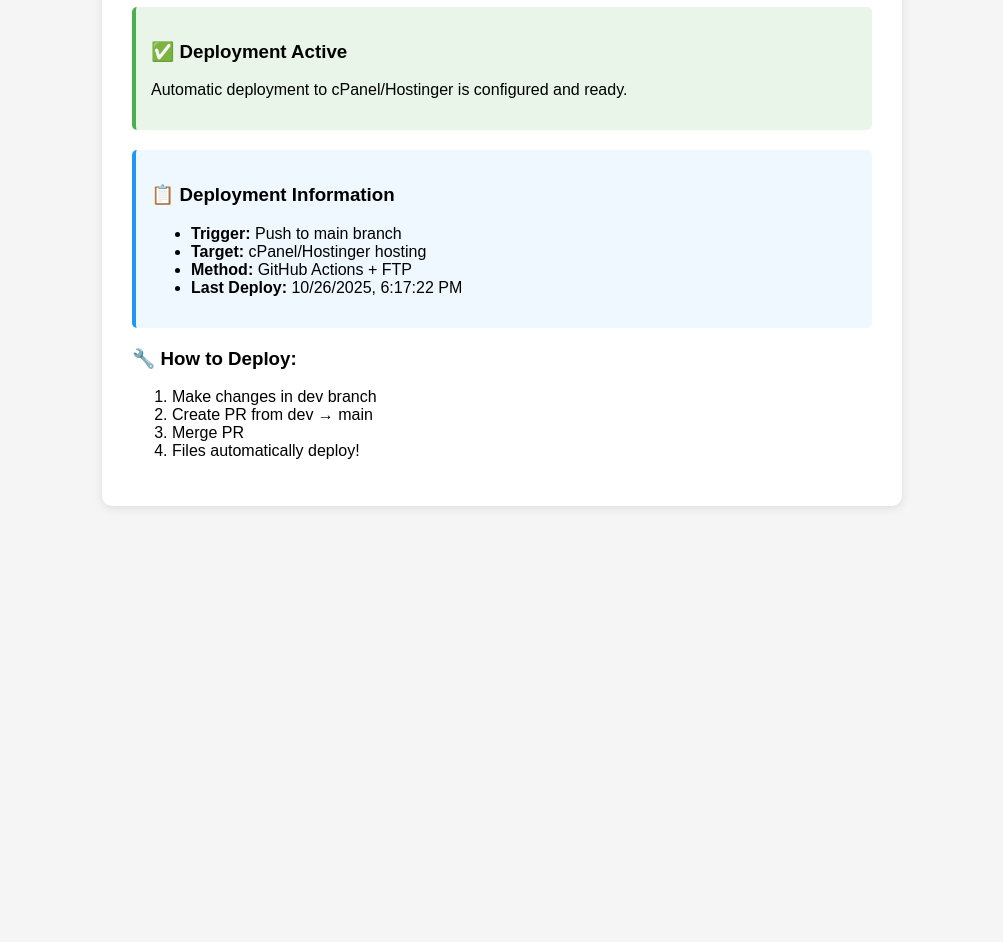
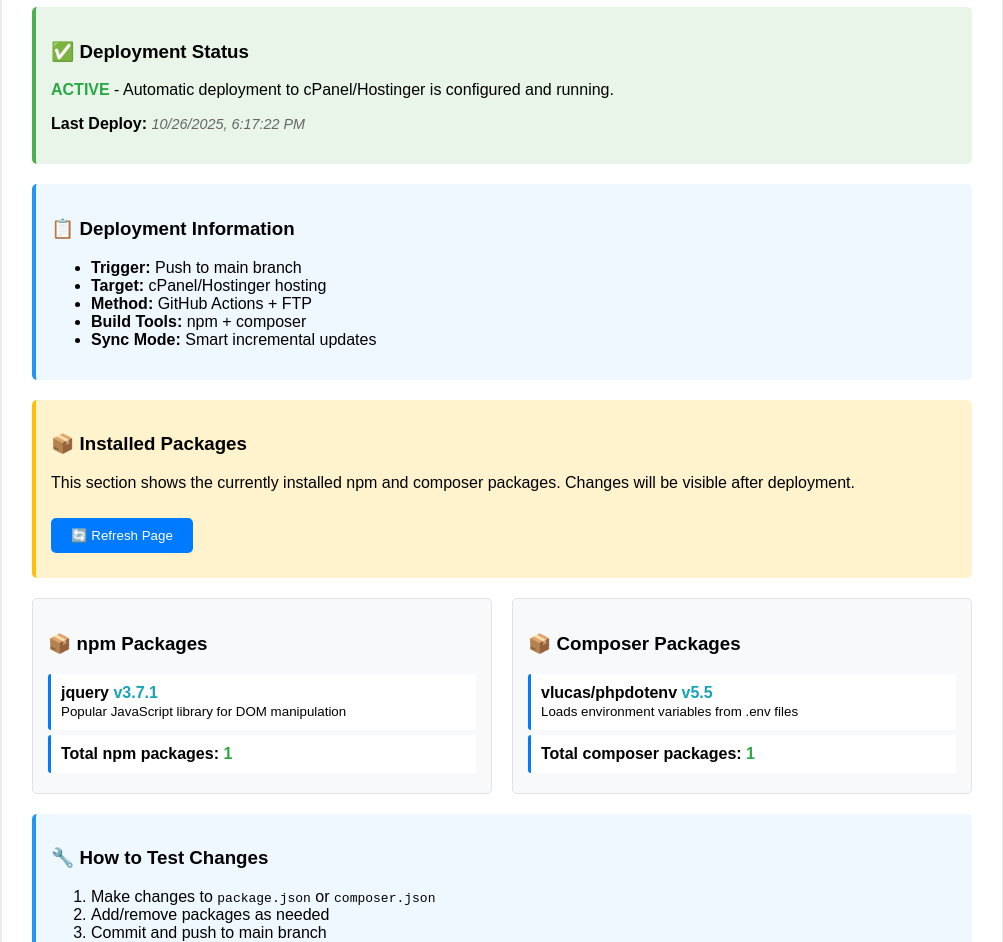
Before and after one commit to sachinayon/sample-auto-deploy-github, a website: page index.html in a window 1280 px wide. Shown: the part 124-1066 px from the top of the page, without its empty margins (138-1141 px from the left). Before the commit the page ends 800 px from the top, so only its background shows below. Drawn offline with Linux system fonts and the light colour scheme.

Commit message:
updated the index page content

```diff
--- a/index.html
+++ b/index.html
@@ -3,11 +3,11 @@
 <head>
     <meta charset="UTF-8">
     <meta name="viewport" content="width=device-width, initial-scale=1.0">
-    <title>Auto Deploy Project</title>
+    <title>Auto Deploy Project - Live Status</title>
     <style>
         body {
             font-family: Arial, sans-serif;
-            max-width: 800px;
+            max-width: 1000px;
             margin: 0 auto;
             padding: 20px;
             background-color: #f5f5f5;
@@ -36,15 +36,71 @@
             border-left: 4px solid #2196f3;
             margin: 20px 0;
         }
+        .packages {
+            background: #fff3cd;
+            padding: 15px;
+            border-radius: 5px;
+            border-left: 4px solid #ffc107;
+            margin: 20px 0;
+        }
+        .package-list {
+            display: grid;
+            grid-template-columns: 1fr 1fr;
+            gap: 20px;
+            margin: 20px 0;
+        }
+        .package-section {
+            background: #f8f9fa;
+            padding: 15px;
+            border-radius: 5px;
+            border: 1px solid #dee2e6;
+        }
+        .package-item {
+            background: white;
+            padding: 10px;
+            margin: 5px 0;
+            border-radius: 3px;
+            border-left: 3px solid #007bff;
+        }
+        .timestamp {
+            font-size: 0.9em;
+            color: #666;
+            font-style: italic;
+        }
+        .success {
+            color: #28a745;
+            font-weight: bold;
+        }
+        .info {
+            color: #17a2b8;
+            font-weight: bold;
+        }
+        .warning {
+            color: #ffc107;
+            font-weight: bold;
+        }
+        .refresh-btn {
+            background: #007bff;
+            color: white;
+            padding: 10px 20px;
+            border: none;
+            border-radius: 5px;
+            cursor: pointer;
+            margin: 10px 0;
+        }
+        .refresh-btn:hover {
+            background: #0056b3;
+        }
     </style>
 </head>
 <body>
     <div class="container">
-        <h1>🚀 Auto Deploy Project</h1>
+        <h1>🚀 Auto Deploy Project - Live Status</h1>
 
         <div class="status">
-            <h3>✅ Deployment Active</h3>
-            <p>Automatic deployment to cPanel/Hostinger is configured and ready.</p>
+            <h3>✅ Deployment Status</h3>
+            <p><span class="success">ACTIVE</span> - Automatic deployment to cPanel/Hostinger is configured and running.</p>
+            <p><strong>Last Deploy:</strong> <span class="timestamp" id="deploy-time"></span></p>
         </div>
 
         <div class="deploy-info">
@@ -53,21 +109,79 @@
                 <li><strong>Trigger:</strong> Push to main branch</li>
                 <li><strong>Target:</strong> cPanel/Hostinger hosting</li>
                 <li><strong>Method:</strong> GitHub Actions + FTP</li>
-                <li><strong>Last Deploy:</strong> <span id="deploy-time">Not deployed yet</span></li>
+                <li><strong>Build Tools:</strong> npm + composer</li>
+                <li><strong>Sync Mode:</strong> Smart incremental updates</li>
             </ul>
         </div>
 
-        <h3>🔧 How to Deploy:</h3>
-        <ol>
-            <li>Make changes in dev branch</li>
-            <li>Create PR from dev → main</li>
-            <li>Merge PR</li>
-            <li>Files automatically deploy!</li>
-        </ol>
+        <div class="packages">
+            <h3>📦 Installed Packages</h3>
+            <p>This section shows the currently installed npm and composer packages. Changes will be visible after deployment.</p>
+            <button class="refresh-btn" onclick="location.reload()">🔄 Refresh Page</button>
+        </div>
+
+        <div class="package-list">
+            <div class="package-section">
+                <h3>📦 npm Packages</h3>
+                <div class="package-item">
+                    <strong>jquery</strong> <span class="info">v3.7.1</span><br>
+                    <small>Popular JavaScript library for DOM manipulation</small>
+                </div>
+                <div class="package-item">
+                    <strong>Total npm packages:</strong> <span class="success" id="npm-count">1</span>
+                </div>
+            </div>
+
+            <div class="package-section">
+                <h3>📦 Composer Packages</h3>
+                <div class="package-item">
+                    <strong>vlucas/phpdotenv</strong> <span class="info">v5.5</span><br>
+                    <small>Loads environment variables from .env files</small>
+                </div>
+                <div class="package-item">
+                    <strong>Total composer packages:</strong> <span class="success" id="composer-count">1</span>
+                </div>
+            </div>
+        </div>
+
+        <div class="deploy-info">
+            <h3>🔧 How to Test Changes</h3>
+            <ol>
+                <li>Make changes to <code>package.json</code> or <code>composer.json</code></li>
+                <li>Add/remove packages as needed</li>
+                <li>Commit and push to main branch</li>
+                <li>Watch GitHub Actions deploy the changes</li>
+                <li>Refresh this page to see updated packages</li>
+            </ol>
+        </div>
+
+        <div class="status">
+            <h3>📊 System Information</h3>
+            <p><strong>Page Loaded:</strong> <span class="timestamp" id="page-time"></span></p>
+            <p><strong>Deployment Method:</strong> GitHub Actions + FTP Sync</p>
+            <p><strong>Package Managers:</strong> npm (Node.js) + composer (PHP)</p>
+        </div>
     </div>
 
     <script>
-        document.getElementById('deploy-time').textContent = new Date().toLocaleString();
+        // Update timestamps
+        const now = new Date();
+        document.getElementById('deploy-time').textContent = now.toLocaleString();
+        document.getElementById('page-time').textContent = now.toLocaleString();
+
+        // Count packages (you can update these when you add more packages)
+        document.getElementById('npm-count').textContent = '1';
+        document.getElementById('composer-count').textContent = '1';
+
+        // Add some dynamic content
+        console.log('🚀 Auto Deploy Project loaded successfully!');
+        console.log('📦 npm packages: jquery');
+        console.log('📦 composer packages: vlucas/phpdotenv');
+
+        // Auto-refresh every 30 seconds to show latest changes
+        setTimeout(() => {
+            console.log('🔄 Auto-refresh in 30 seconds...');
+        }, 30000);
     </script>
 </body>
 </html>
```
